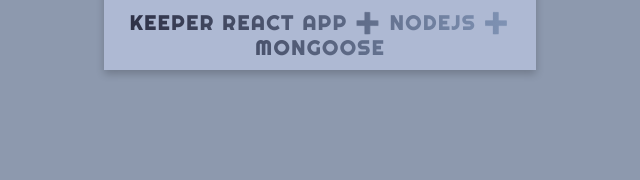
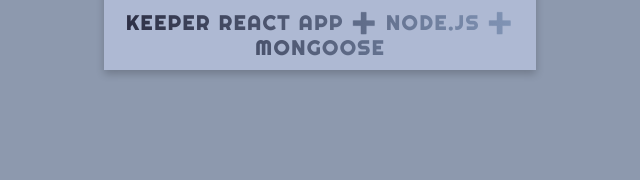
Before and after one commit to Mohammad-Daaboul98/projectFull, a website: page index.html in a window 1280 px wide. Shown: the part 596-776 px from the top of the page, 566-1206 px from the left. Drawn offline with Linux system fonts and the light colour scheme.

Commit message:
Update index.html

```diff
--- a/index.html
+++ b/index.html
@@ -61,7 +61,7 @@
                             <img class="card__photo" src="./img/keeper.png" alt="firstWebsite">
 
                             <div class="container u-center-text u-margin-bottom-big">
-                                <h3 class="container__heading">Keeper react app ➕ Nodejs ➕ Mongoose</h3>
+                                <h3 class="container__heading">Keeper react app ➕ Node.js ➕ Mongoose</h3>
                             </div>
                         </a>
                     </div>
```
